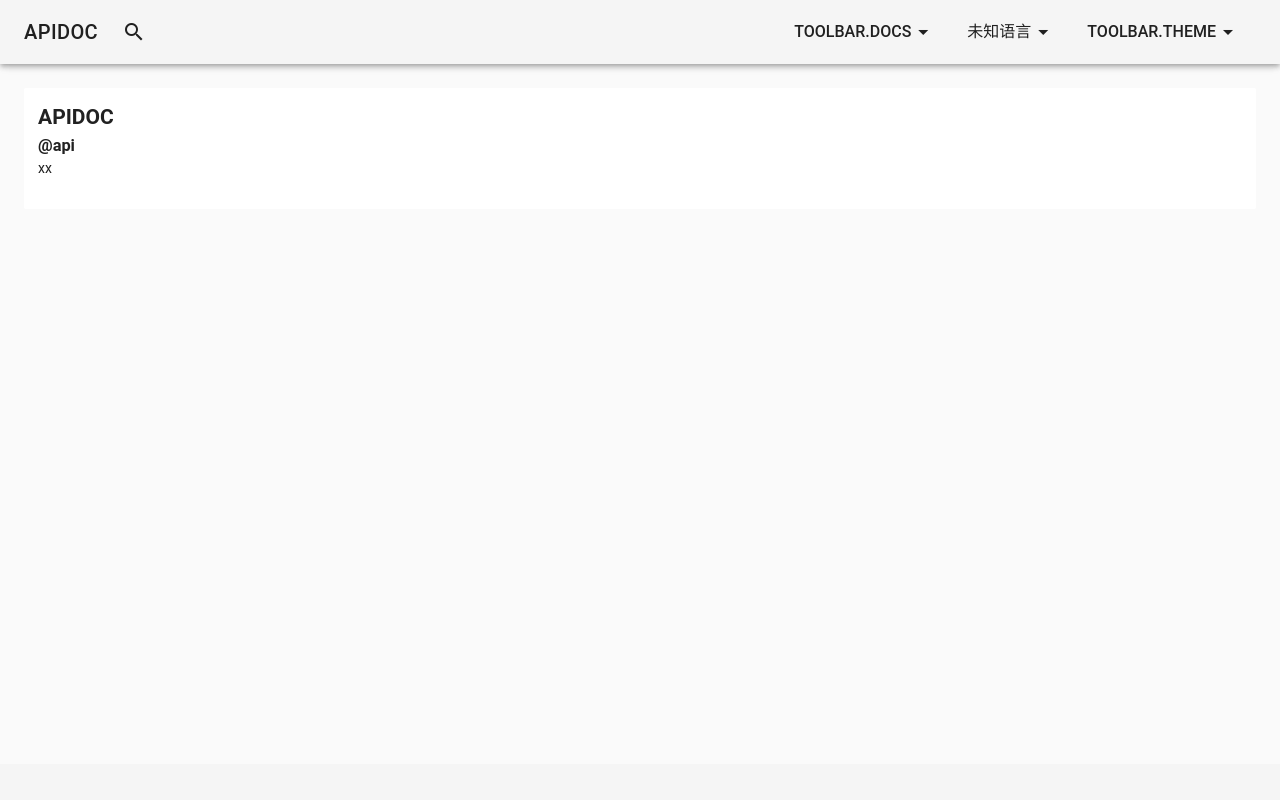
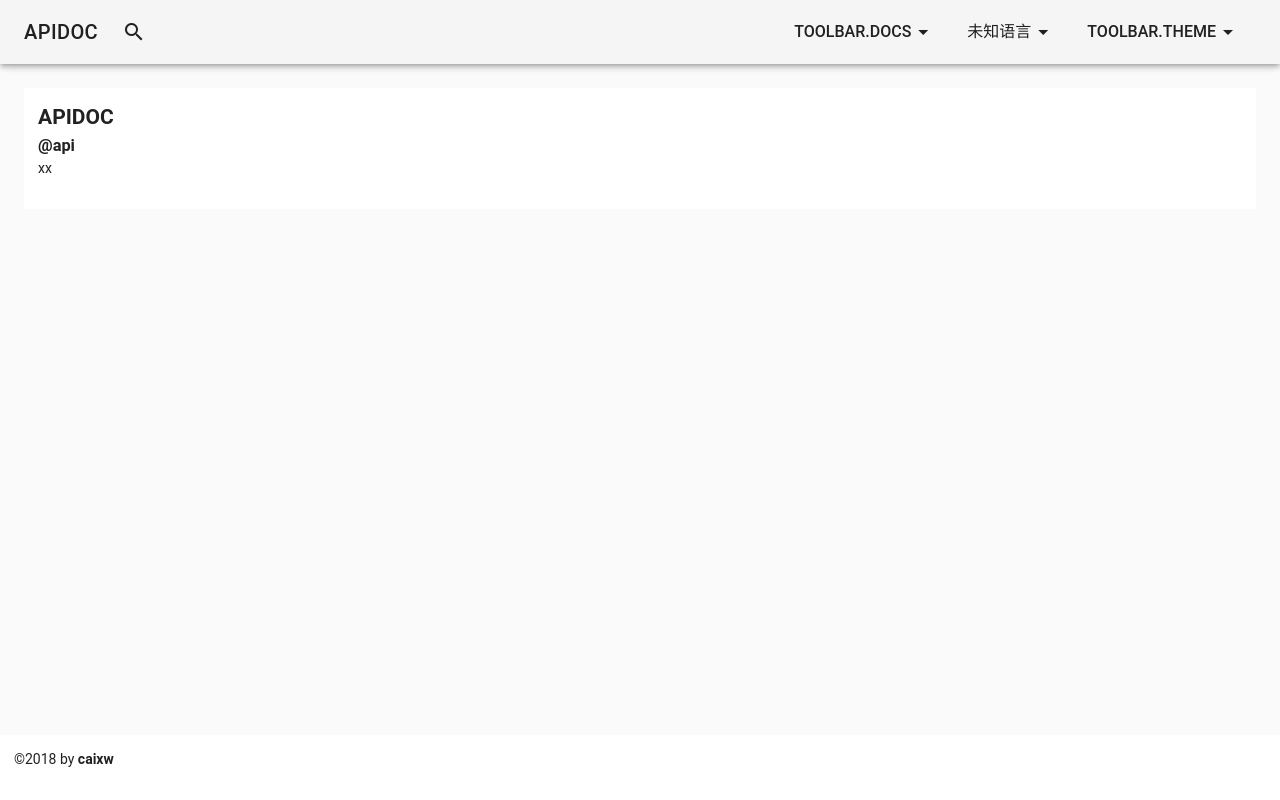
Before and after one commit to caixw/OAViewer, a Vue app: page / in a window 1280 px wide. Built offline with nearby package versions, Linux system fonts and the light colour scheme.

Commit message:
添加简单的 footer

```diff
--- a/src/App.vue
+++ b/src/App.vue
@@ -86,7 +86,11 @@
       </v-container>
     </v-content>
 
-    <v-footer app="app"></v-footer>
+    <v-footer app="app" height="auto">
+      <v-card flat class="footer" width="100%">
+        <p>&copy;2018 by <strong>caixw</strong></p>
+      </v-card>
+    </v-footer>
   </v-app>
 </template>
 
@@ -96,6 +100,11 @@
 }
 .menu-title {
   padding-left: 1rem
+}
+
+.footer {
+  padding: 1rem;
+  display: block
 }
 </style>
 
```
